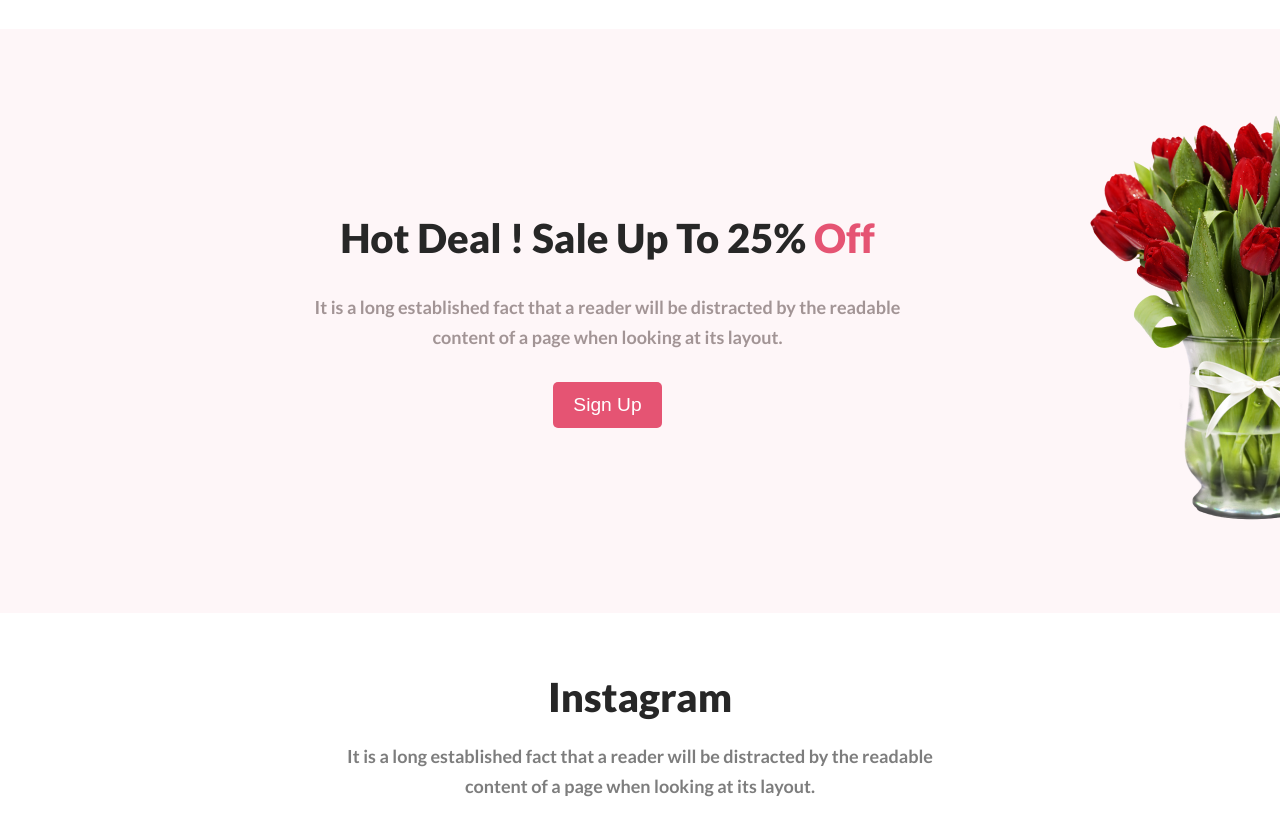
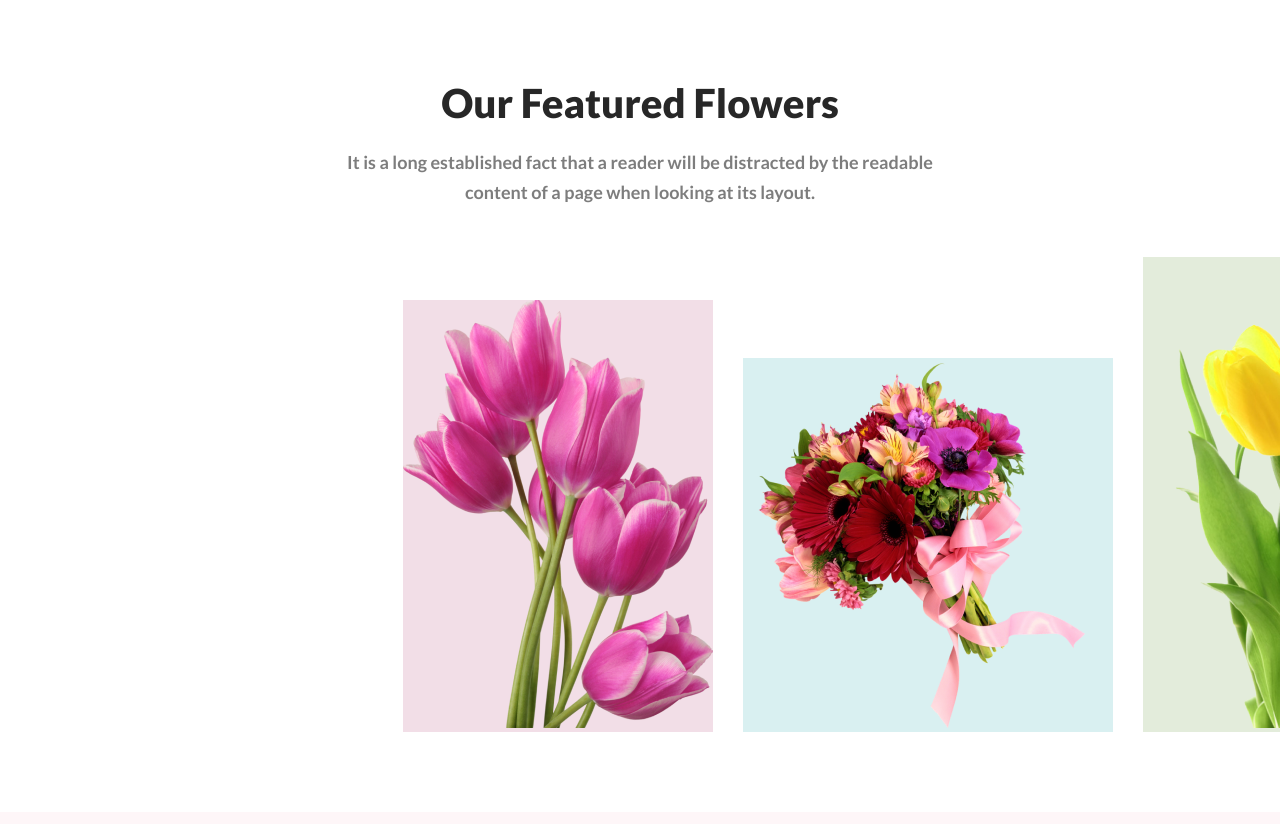
Before and after one commit to codehiker07/flower-shop-assignment-main, a plain HTML site: page index.html in a window 1280 px wide. Shown: the part 850-1674 px from the top of the page. Drawn offline with Linux system fonts and the light colour scheme.

Commit message:
featured content add

```diff
--- a/index.html
+++ b/index.html
@@ -25,6 +25,18 @@
         </div>
     </section>
 
+    <!-- Featured Section -->
+    <div class="featured-content">
+        <div class="featured-text">
+            <h1 class="title">Our Featured Flowers</h1>
+            <p class="para-ins">It is a long established fact that a reader will be distracted by the readable <br> content of a page when looking at its layout.</p>
+        </div>
+        <div class="feature-box">
+            <div class="box-1"><img src="images/pngwing 6.png" alt="png6-image"></div>
+            <div class="box-2"><img src="images/pngwing 5.png" alt="png5-image"></div>
+            <div  class="box-3"><img src="images/pngwing 7.png" alt="png7-image"></div>
+        </div>
+    </div>
 
     <!-- Hot Deal Section -->
     <section>
@@ -70,7 +82,7 @@
     <!-- footer Section -->
     <footer>
         <div class="footer-container">
-            <h1 class="footer-title"><span class="flower">Flower</span>Shop</h1>
+            <h1 class="title" id="shop"><span class="flower">Flower</span>Shop</h1>
             <p class="footer-para" id="foo">It is a long established fact that a reader will be distracted by the readable <br> content of a page when looking at its layout.</p>
             <p class="copy-item">@2020-2023, MotiurRahman.com. All rights reserved.</p>
         </div>
--- a/style.css
+++ b/style.css
@@ -135,10 +135,36 @@
 }
 #foo{
     padding: 20px;
-
     line-height: 25px;
+}
+#shop{
+    color: #ffffff;
 }
 
 .copy-item{
     color: #FFFFFF66;
 }
+
+.featured-content{
+    margin: 80px 230px;
+}
+
+.feature-box{
+    width: 1400px;
+    margin-top: 30px;
+    gap: 30px;
+    display: flex;
+    justify-content: center;
+    align-items: first baseline;
+
+}
+
+.box-1{
+    background-color: #A7216226;
+}
+.box-2{
+    background-color: #0597A026;
+}
+.box-3{
+    background-color: #477D1126;
+}
```
